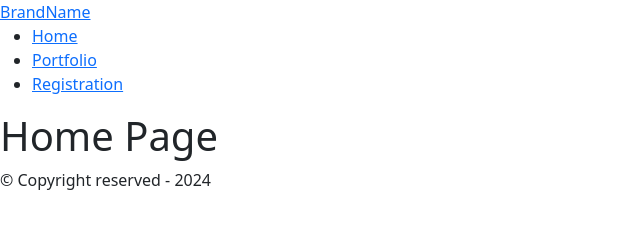
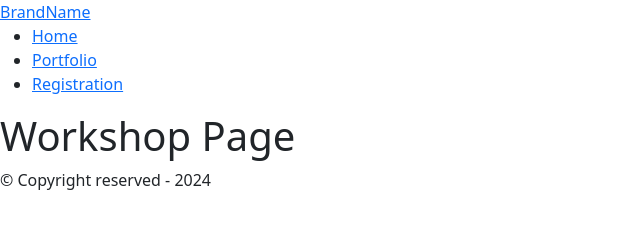
Before and after one commit to mo-abdel-samie/JS-Workshop-101, a plain HTML site: page index.html in a window 1280 px wide. Shown: the whole page, without its empty margins (0-640 px from the left). Drawn offline with Linux system fonts and the light colour scheme.

Commit message:
update home

```diff
--- a/index.html
+++ b/index.html
@@ -26,7 +26,7 @@
 
     <main>
       <section>
-        <h1>Home Page</h1>
+        <h1>Workshop Page</h1>
       </section>
     </main>
 
```
